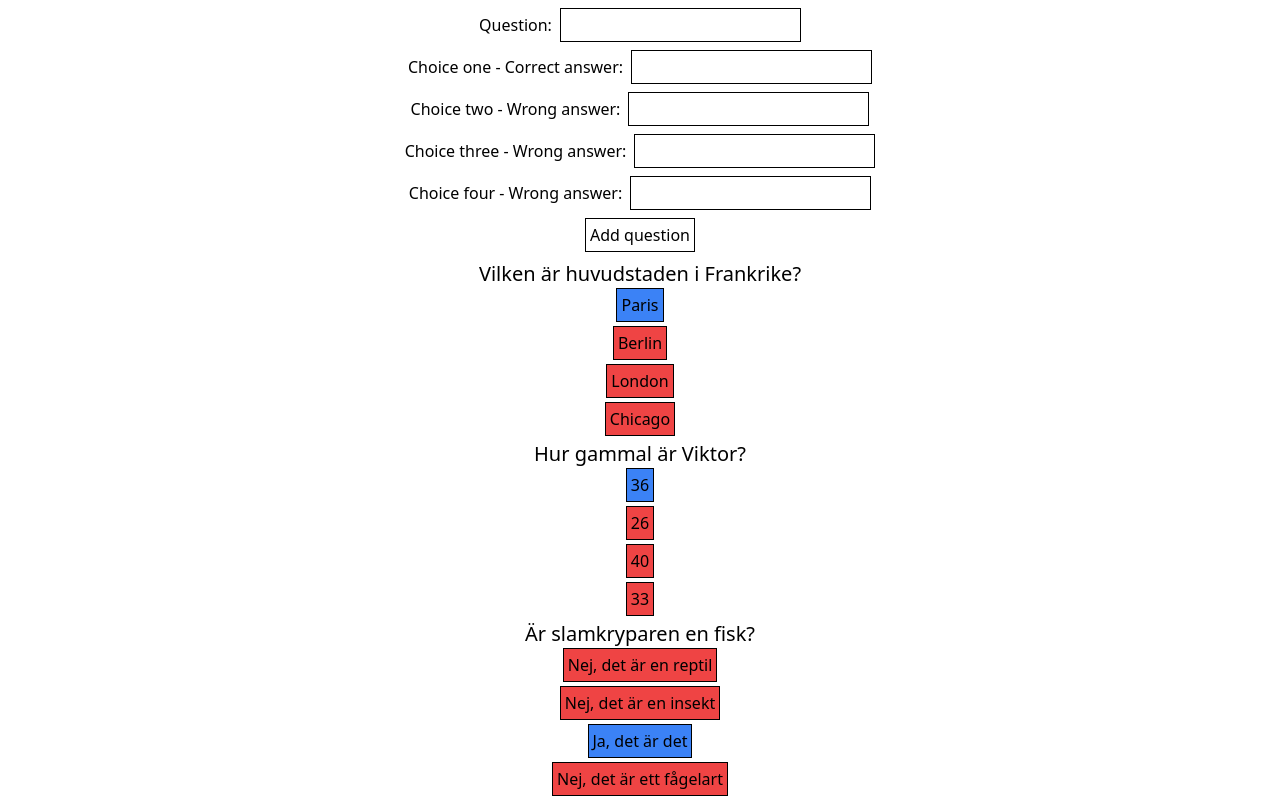
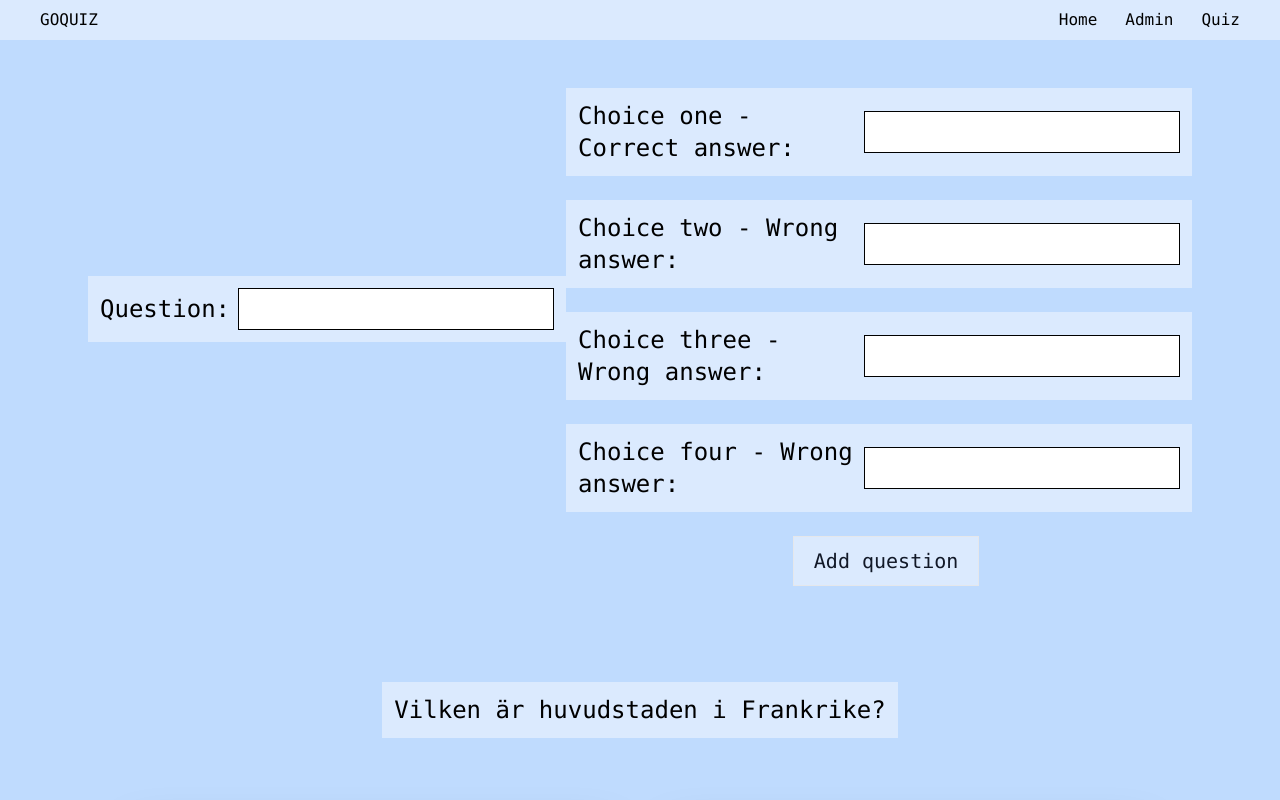
Before and after one commit to VWiman/goquiz, a Next.js app: page /adminpage in a window 1280 px wide. Shown: the top 800 px of the page. Built offline with nearby package versions, Linux system fonts and the light colour scheme.

Commit message:
header+footer components and styling

```diff
--- /dev/null
+++ b/components/Footer.js
@@ -0,0 +1,9 @@
+const Footer = () => {
+  return (
+    <header className="flex w-full h-[40px]  bg-blue-100   py-2 px-10 justify-center font-mono">
+      <p>2024 - GoQuiz - Chas Academy</p>
+    </header>
+  );
+};
+
+export default Footer;
--- /dev/null
+++ b/components/Header.js
@@ -0,0 +1,22 @@
+const Header = () => {
+  return (
+    <header className="flex w-full h-[40px]  bg-blue-100 py-2 px-10 justify-between font-mono">
+      <a href="/" className="hover:text-gray-500 hover:underline">
+        GOQUIZ
+      </a>
+      <div className="flex justify-between gap-7">
+        <a href="/" className="hover:text-gray-500 hover:underline">
+          Home
+        </a>
+        <a href="/adminpage" className="hover:text-gray-500 hover:underline">
+          Admin
+        </a>
+        <a href="/userpage" className="hover:text-gray-500 hover:underline">
+          Quiz
+        </a>
+      </div>
+    </header>
+  );
+};
+
+export default Header;
--- a/pages/_app.js
+++ b/pages/_app.js
@@ -1,10 +1,14 @@
+import Footer from "@/components/Footer";
+import Header from "@/components/Header";
 import { QuizProvider } from "@/context/QuizContext";
 import "@/styles/globals.css";
 
 function MyApp({ Component, pageProps }) {
   return (
     <QuizProvider>
+      <Header />
       <Component {...pageProps} />
+      <Footer />
     </QuizProvider>
   );
 }
--- a/pages/adminpage.js
+++ b/pages/adminpage.js
@@ -2,8 +2,14 @@ import { useContext, useEffect } from "react";
 import { QuizContext } from "@/context/QuizContext";
 export default function adminpage() {
   // Get states from context
-	const { stateQuestions, setStateQuestions, newQuestion, setNewQuestion, isSending, setIsSending } =
-		useContext(QuizContext);
+  const {
+    stateQuestions,
+    setStateQuestions,
+    newQuestion,
+    setNewQuestion,
+    isSending,
+    setIsSending,
+  } = useContext(QuizContext);
 
   // Function to fetch questions from the backend
   const fetchQuestions = async () => {
@@ -15,7 +21,12 @@ export default function adminpage() {
 
   // Function to update the list of questions, including the current question being created
   const updateQuestions = async () => {
-		const orderedChoices = [newQuestion.answer, newQuestion.choiceTwo, newQuestion.choiceThree, newQuestion.choiceFour];
+    const orderedChoices = [
+      newQuestion.answer,
+      newQuestion.choiceTwo,
+      newQuestion.choiceThree,
+      newQuestion.choiceFour,
+    ];
     // Shuffles the array of choices to randomize their order
     function shuffle(array) {
       for (let index = array.length - 1; index > 0; index--) {
@@ -69,10 +80,12 @@ export default function adminpage() {
   }, []);
 
   return (
-		<main>
+    <main className="bg-blue-200 font-mono">
       {/* // The form for creating a new question */}
       <form onSubmit={(e) => handleForm(e)}>
-				<label htmlFor="question">
+        <div className="flex justify-between w-full px-20  ">
+          <div className="flex items-center text-2xl">
+            <label htmlFor="question" className="bg-blue-100 p-3 text-2xl mb-6">
               Question:
               <input
                 id="question"
@@ -83,10 +96,16 @@ export default function adminpage() {
                     ...newQuestion,
                     question: e.target.value,
                   })
-						}></input>
+                }
+              ></input>
             </label>
+          </div>
 
-				<label htmlFor="answer">
+          <div className="mt-10">
+            <label
+              htmlFor="answer"
+              className="bg-blue-100 p-3 text-2xl mb-6 justify-between"
+            >
               Choice one - Correct answer:
               <input
                 id="answer"
@@ -97,10 +116,14 @@ export default function adminpage() {
                     ...newQuestion,
                     answer: e.target.value,
                   })
-						}></input>
+                }
+              ></input>
             </label>
 
-				<label htmlFor="choiceTwo">
+            <label
+              htmlFor="choiceTwo"
+              className="bg-blue-100 p-3 text-2xl mb-6 flex justify-between "
+            >
               Choice two - Wrong answer:
               <input
                 id="choiceTwo"
@@ -111,10 +134,14 @@ export default function adminpage() {
                     ...newQuestion,
                     choiceTwo: e.target.value,
                   })
-						}></input>
+                }
+              ></input>
             </label>
 
-				<label htmlFor="choiceThree">
+            <label
+              htmlFor="choiceThree"
+              className="bg-blue-100 p-3 text-2xl mb-6 flex justify-between"
+            >
               Choice three - Wrong answer:
               <input
                 id="choiceThree"
@@ -125,10 +152,14 @@ export default function adminpage() {
                     ...newQuestion,
                     choiceThree: e.target.value,
                   })
-						}></input>
+                }
+              ></input>
             </label>
 
-				<label htmlFor="choiceFour">
+            <label
+              htmlFor="choiceFour"
+              className="bg-blue-100 p-3 text-2xl flex justify-between mb-6"
+            >
               Choice four - Wrong answer:
               <input
                 id="choiceFour"
@@ -139,25 +170,49 @@ export default function adminpage() {
                     ...newQuestion,
                     choiceFour: e.target.value,
                   })
-						}></input>
+                }
+              ></input>
             </label>
 
-				<button disabled={isSending} type="submit" id="submitButton">
+            <div className="w-[600px] justify-center flex">
+              <button
+                disabled={isSending}
+                type="submit"
+                id="submitButton"
+                className=" py-2.5 px-5 ml-10 mb-2 text-xl  text-gray-900
+           bg-blue-100 border border-gray-200  hover:text-gray-500 hover:underline
+           "
+              >
                 Add question
               </button>
-
+            </div>
+          </div>
+        </div>
       </form>
       {/* // Displays the list of questions with their choices */}
-			<ul>
+      <ul className="mt-20">
         {stateQuestions.questions.map((item, index) => (
           <li key={index}>
-						<h2>{item.question}</h2>
-						<ul>
+            <div className=" flex justify-center">
+              <h2 className="bg-blue-100 w-fit p-3 text-2xl mb-6  ">
+                {item.question}
+              </h2>
+            </div>
+
+            <ul className="p-6  text-2xl mb-6 grid grid-cols-2 ">
               {item.choices.map((choice, i) => (
                 <li key={i}>
                   {/* Highlights the correct answer in blue and wrong answers in
                   red */}
-									<button className={`${choice == item.answer ? "bg-blue-500" : "bg-red-500"}`}>{choice}</button>
+                  <button
+                    className={`${
+                      choice == item.answer
+                        ? "min-w-[500px] bg-blue-500/60 p-4 rounded-xl shadow-2xl m-4 border-none"
+                        : " min-w-[500px] bg-red-500/90 border-none p-4 rounded-xl shadow-2xl m-4 "
+                    }`}
+                  >
+                    {choice}
+                  </button>
                 </li>
               ))}
             </ul>
--- a/pages/index.js
+++ b/pages/index.js
@@ -1,14 +1,29 @@
+import Header from "@/components/Header";
 import Link from "next/link";
 
 export default function Home() {
   return (
-    <main>
-      <Link href="/adminpage">
-        <button>Admin</button>
-      </Link>
-      <Link href="/userpage">
-        <button>User</button>
-      </Link>
-    </main>
+    <>
+      <main className="flex justify-center items-center h-screen  font-mono bg-blue-200">
+        <div className="flex justify-center gap-10 items-center ">
+          <Link href="/adminpage">
+            <button
+              className=" py-2.5 px-5 me-2 mb-2 text-lg  text-gray-900
+           bg-blue-100  border border-gray-200  hover:text-gray-500 hover:underline"
+            >
+              Admin
+            </button>
+          </Link>
+          <Link href="/userpage">
+            <button
+              className=" py-2.5 px-5 me-2 mb-2 text-lg  text-gray-900
+          bg-blue-100  border border-gray-200 hover:text-gray-500 hover:underline"
+            >
+              User
+            </button>
+          </Link>
+        </div>
+      </main>
+    </>
   );
 }
--- a/styles/globals.css
+++ b/styles/globals.css
@@ -3,25 +3,21 @@
 @tailwind utilities;
 
 label {
-  @apply flex flex-row gap-2 items-center
+  @apply flex flex-row gap-2 items-center;
 }
 
 input {
-  @apply border border-black p-1
+  @apply border border-black p-1;
 }
 
 button {
-  @apply flex max-w-fit border border-black p-1
+  @apply flex max-w-fit border border-black p-1;
 }
 
 form {
-  @apply flex flex-col gap-2 p-2 justify-center items-center
+  @apply flex flex-col gap-2 p-2 justify-center items-center;
 }
 
 ul {
-  @apply flex flex-col justify-center items-center gap-1
+  @apply flex flex-col justify-center items-center gap-1;
 }
-
-h2 {
-  @apply text-xl font-medium
-}
```
Also changed, not shown: images/darkmode.svg (added), images/lightmode.svg (added). Lines whose indentation alone changed are shown as unchanged.
